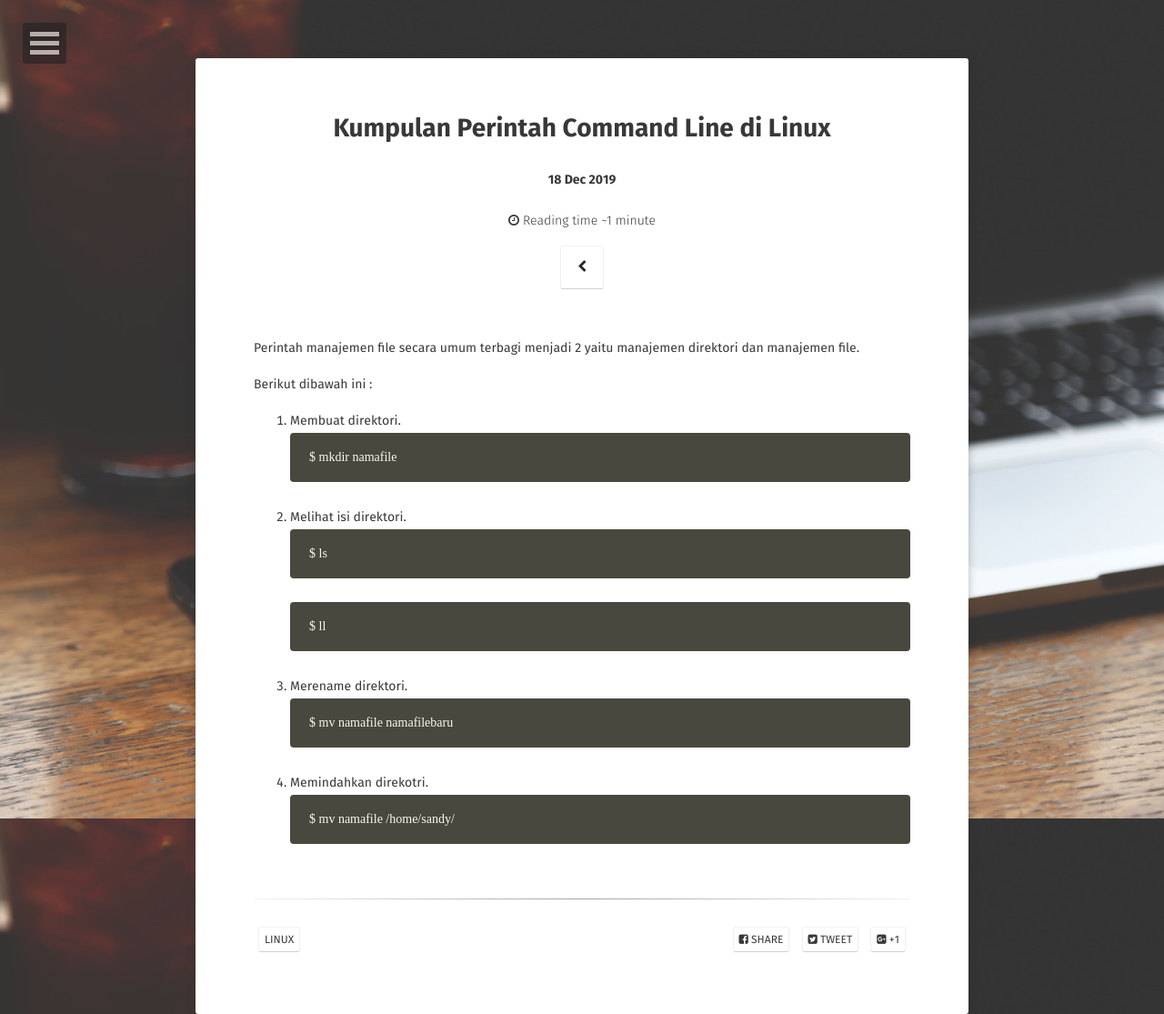
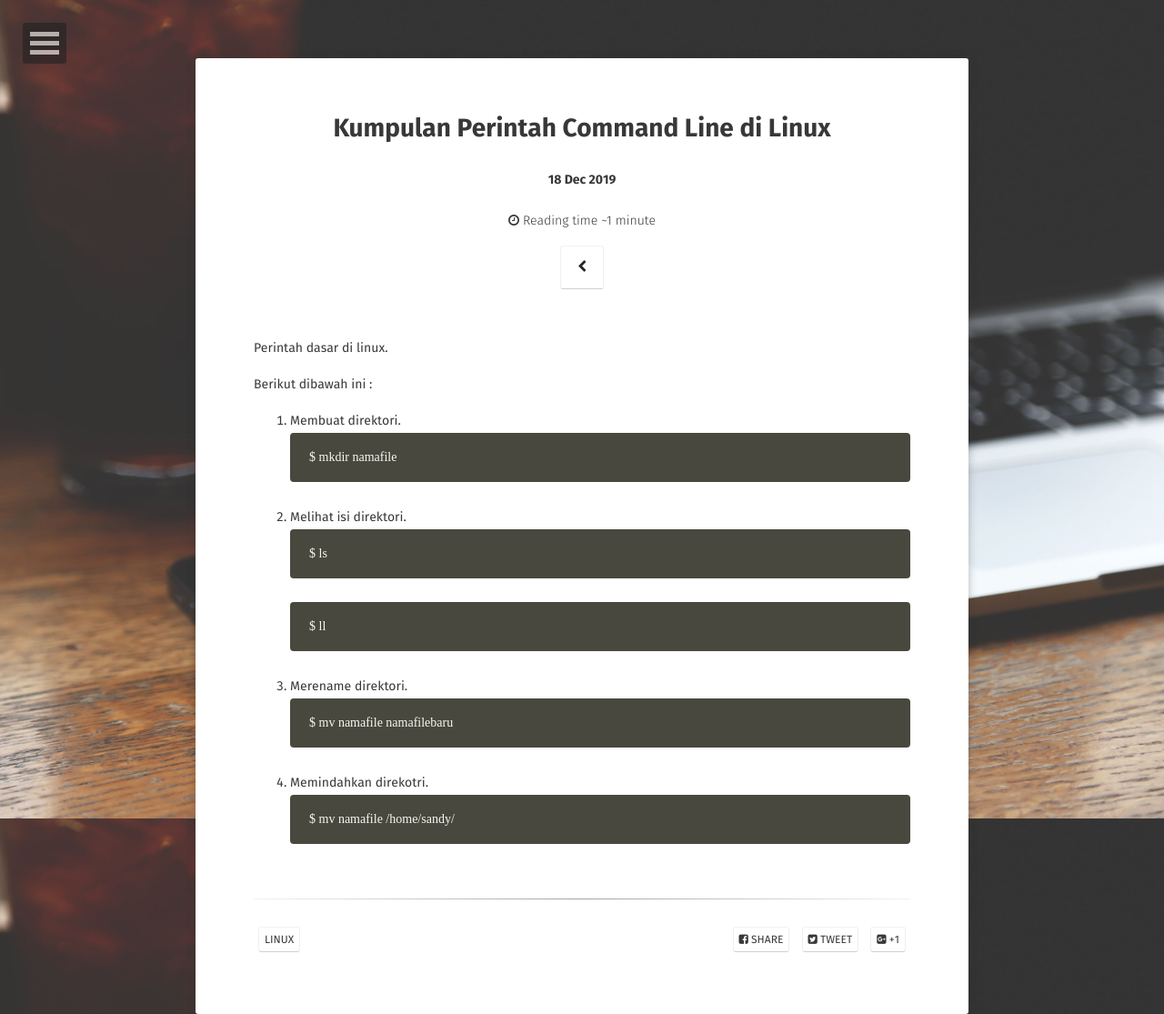
Before and after one commit to SandyRahman/sandyrahman.github.io, a Jekyll site: the page built from _posts/2019-12-18-kumpulan-perintah-command-line-di-linux.md, in a window 1280 px wide. Shown: the whole page at 91% size. Built offline with Jekyll 4.4.1, drawn with Linux system fonts in a browser that asks for light colours; some web fonts are replaced; comment, search, counter and statistics services are not loaded.

Commit message:
Update 2019-12-18-kumpulan-perintah-command-line-di-linux.md

```diff
--- a/_posts/2019-12-18-kumpulan-perintah-command-line-di-linux.md
+++ b/_posts/2019-12-18-kumpulan-perintah-command-line-di-linux.md
@@ -6,7 +6,7 @@ tag: Linux
 title: Kumpulan Perintah Command Line di Linux
 raw_title: true
 ---
-Perintah manajemen file secara umum terbagi menjadi 2 yaitu manajemen direktori dan manajemen file.
+Perintah dasar di linux.
 
 Berikut dibawah ini :
 
```
